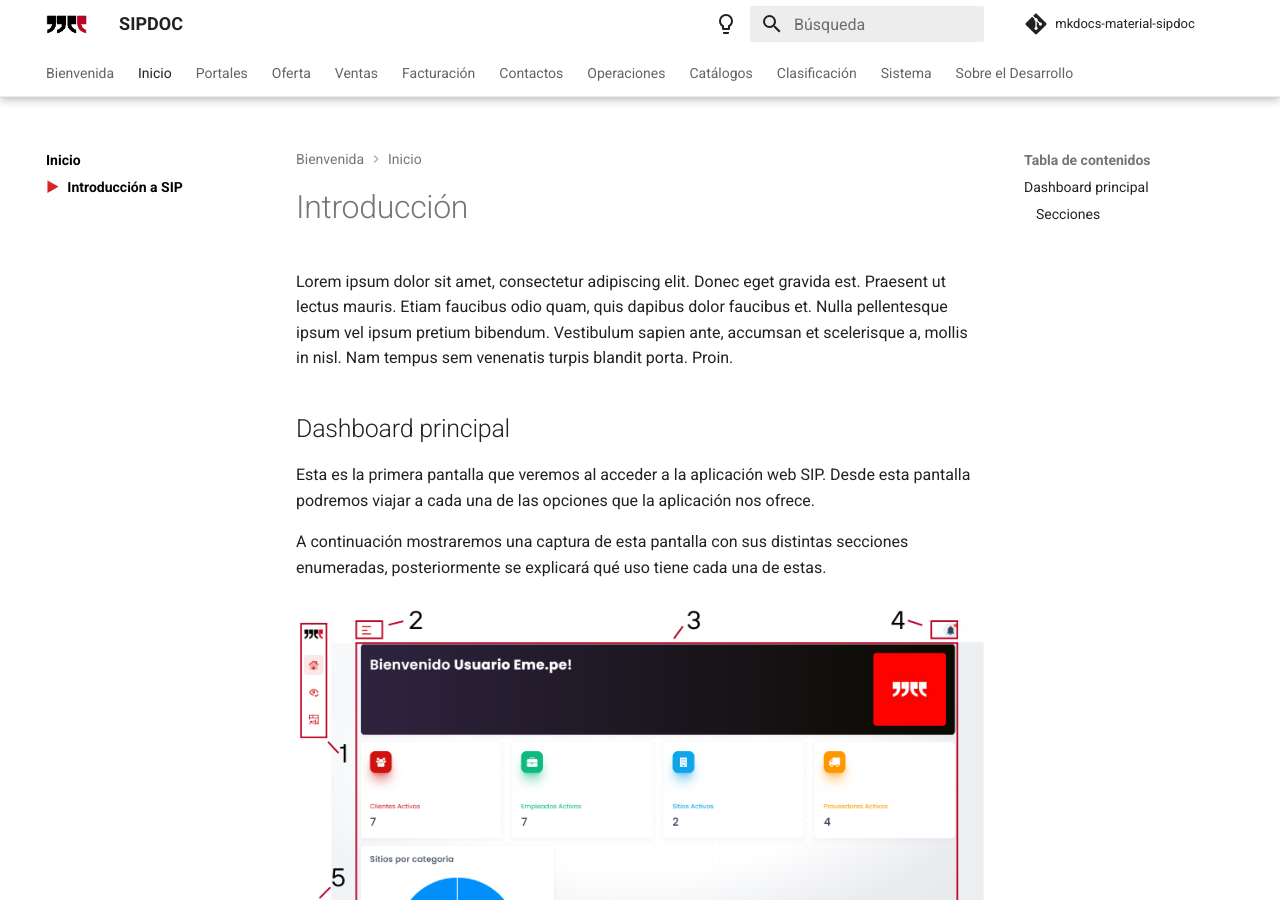
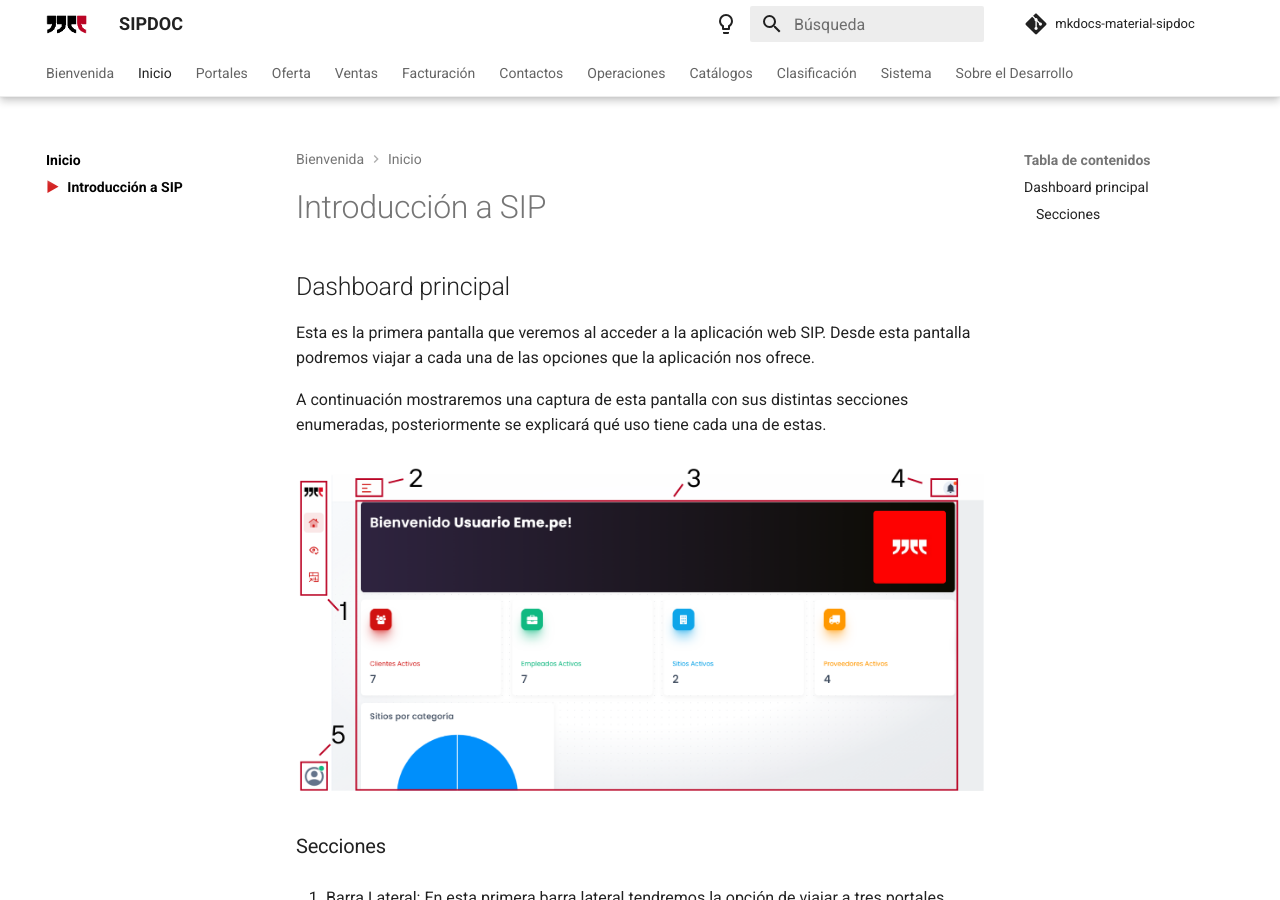
Before and after one commit to SmolBam-git/mkdocs-material-sipdoc, an MkDocs documentation site: the page built from docs/inicio.md, in a window 1280 px wide and 900 px high. Built offline with MkDocs 1.6.1 and Material for MkDocs 9.7.7, drawn with Linux system fonts in a browser that asks for light colours; comment, search, counter and statistics services are not loaded.

Commit message:
Update inicio.md

```diff
--- a/docs/inicio.md
+++ b/docs/inicio.md
@@ -1,7 +1,3 @@
-# Introducción
-
-Lorem ipsum dolor sit amet, consectetur adipiscing elit. Donec eget gravida est. Praesent ut lectus mauris. Etiam faucibus odio quam, quis dapibus dolor faucibus et. Nulla pellentesque ipsum vel ipsum pretium bibendum. Vestibulum sapien ante, accumsan et scelerisque a, mollis in nisl. Nam tempus sem venenatis turpis blandit porta. Proin.
-
 ## Dashboard principal
 
 Esta es la primera pantalla que veremos al acceder a la aplicación web SIP. Desde esta pantalla podremos viajar a cada una de las opciones que la aplicación nos ofrece.
```
